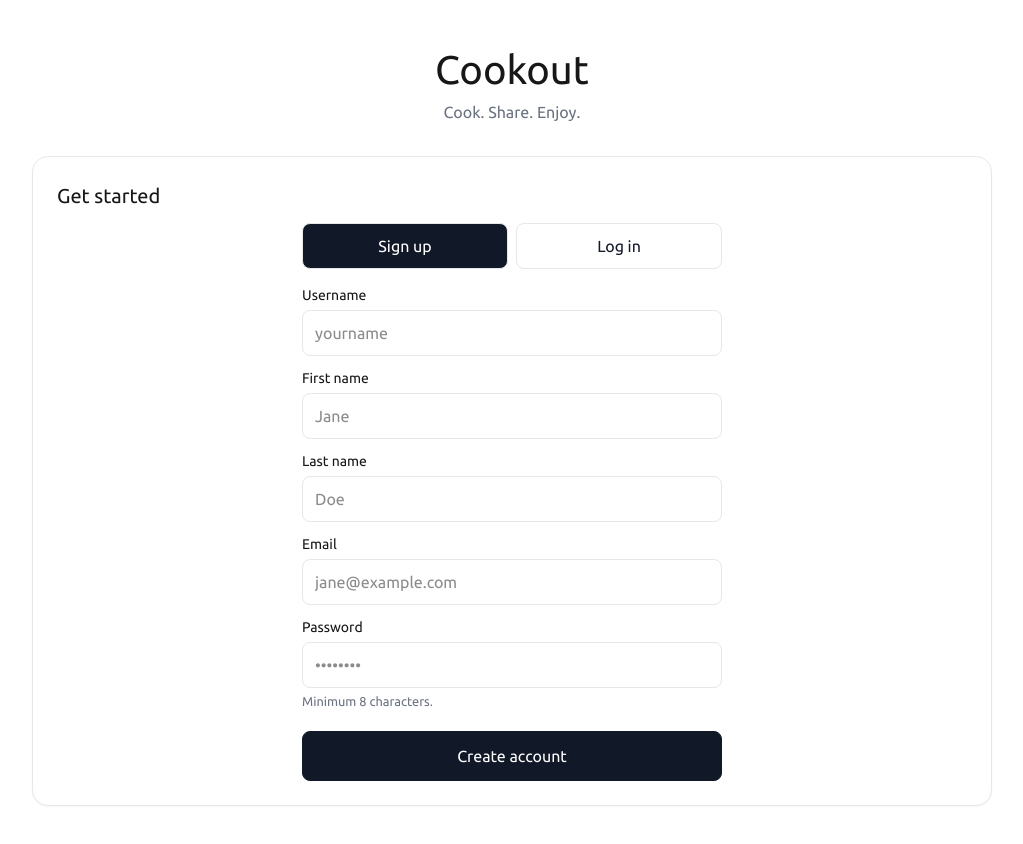
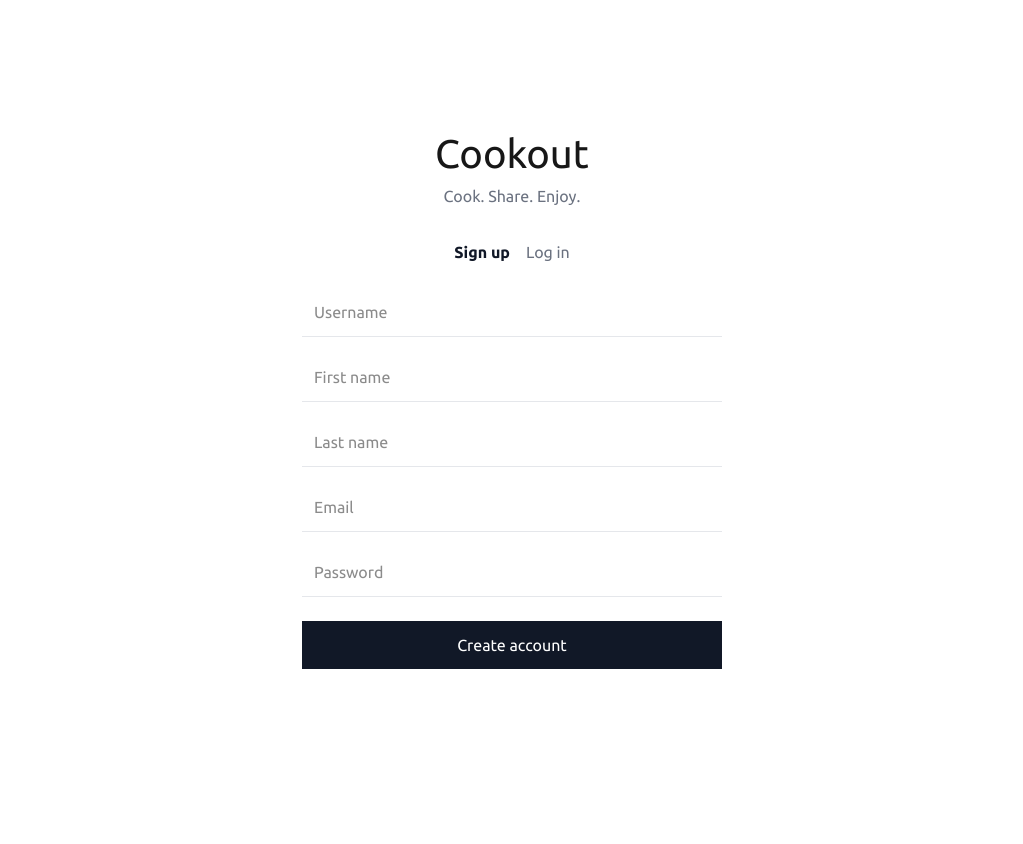
Before and after one commit to tyfriedman/cookout, a Next.js app: page / in a window 1280 px wide. Shown: the top 844 px of the page, without its empty margins (128-1151 px from the left). After the commit the page ends 800 px from the top, so only its background shows below. Built offline with nearby package versions, Linux system fonts and the light colour scheme.

Commit message:
Simplify login/register UI.

```diff
--- a/app/components/AuthForm.tsx
+++ b/app/components/AuthForm.tsx
@@ -56,19 +56,20 @@ export default function AuthForm() {
 
   return (
     <div style={{ maxWidth: 420, margin: '0 auto' }}>
-      <div style={{ display: 'flex', gap: 8, marginBottom: 16 }}>
+      <div style={{ display: 'flex', gap: 16, marginBottom: 24, justifyContent: 'center' }}>
         <button
           type="button"
           onClick={() => setMode('signup')}
           aria-pressed={mode === 'signup'}
           style={{
-            flex: 1,
-            padding: '10px 12px',
-            borderRadius: 8,
-            border: '1px solid #e5e7eb',
-            background: mode === 'signup' ? '#111827' : '#ffffff',
-            color: mode === 'signup' ? '#ffffff' : '#111827',
+            padding: 0,
+            border: 'none',
+            background: 'none',
+            color: mode === 'signup' ? '#111827' : '#6b7280',
             cursor: 'pointer',
+            fontSize: 16,
+            fontWeight: mode === 'signup' ? 600 : 400,
+            textDecoration: 'none',
           }}
         >
           Sign up
@@ -78,22 +79,21 @@ export default function AuthForm() {
           onClick={() => setMode('login')}
           aria-pressed={mode === 'login'}
           style={{
-            flex: 1,
-            padding: '10px 12px',
-            borderRadius: 8,
-            border: '1px solid #e5e7eb',
-            background: mode === 'login' ? '#111827' : '#ffffff',
-            color: mode === 'login' ? '#ffffff' : '#111827',
+            padding: 0,
+            border: 'none',
+            background: 'none',
+            color: mode === 'login' ? '#111827' : '#6b7280',
             cursor: 'pointer',
+            fontSize: 16,
+            fontWeight: mode === 'login' ? 600 : 400,
+            textDecoration: 'none',
           }}
         >
           Log in
         </button>
       </div>
 
-      <form onSubmit={onSubmit} style={{ display: 'grid', gap: 12 }}>
-        <div style={{ display: 'grid', gap: 4 }}>
-          <label htmlFor="username" style={{ fontSize: 14 }}>Username</label>
+      <form onSubmit={onSubmit} style={{ display: 'grid', gap: 16 }}>
         <input
           id="username"
           name="username"
@@ -104,38 +104,38 @@ export default function AuthForm() {
           maxLength={50}
           pattern="[A-Za-z0-9_\-]{2,25}"
           title="Use 2–25 characters: letters, numbers, underscores, or hyphens"
-            placeholder="yourname"
-            style={{ padding: '10px 12px', border: '1px solid #e5e7eb', borderRadius: 8 }}
+          placeholder="Username"
+          style={{ padding: '12px', border: 'none', borderBottom: '1px solid #e5e7eb', borderRadius: 0, background: 'transparent', fontSize: 16 }}
         />
-        </div>
 
         {mode === 'signup' && (
           <>
-            <div style={{ display: 'grid', gap: 4 }}>
-              <label htmlFor="firstname" style={{ fontSize: 14 }}>First name</label>
-              <input id="firstname" name="firstname" type="text" placeholder="Jane" style={{ padding: '10px 12px', border: '1px solid #e5e7eb', borderRadius: 8 }} />
-            </div>
-            <div style={{ display: 'grid', gap: 4 }}>
-              <label htmlFor="lastname" style={{ fontSize: 14 }}>Last name</label>
-              <input id="lastname" name="lastname" type="text" placeholder="Doe" style={{ padding: '10px 12px', border: '1px solid #e5e7eb', borderRadius: 8 }} />
-            </div>
-            <div style={{ display: 'grid', gap: 4 }}>
-              <label htmlFor="email" style={{ fontSize: 14 }}>Email</label>
+            <input
+              id="firstname"
+              name="firstname"
+              type="text"
+              placeholder="First name"
+              style={{ padding: '12px', border: 'none', borderBottom: '1px solid #e5e7eb', borderRadius: 0, background: 'transparent', fontSize: 16 }}
+            />
+            <input
+              id="lastname"
+              name="lastname"
+              type="text"
+              placeholder="Last name"
+              style={{ padding: '12px', border: 'none', borderBottom: '1px solid #e5e7eb', borderRadius: 0, background: 'transparent', fontSize: 16 }}
+            />
             <input
               id="email"
               name="email"
               type="email"
               autoComplete="email"
               required
-                placeholder="jane@example.com"
-                style={{ padding: '10px 12px', border: '1px solid #e5e7eb', borderRadius: 8 }}
+              placeholder="Email"
+              style={{ padding: '12px', border: 'none', borderBottom: '1px solid #e5e7eb', borderRadius: 0, background: 'transparent', fontSize: 16 }}
             />
-            </div>
           </>
         )}
 
-        <div style={{ display: 'grid', gap: 4 }}>
-          <label htmlFor="password" style={{ fontSize: 14 }}>Password</label>
         <input
           id="password"
           name="password"
@@ -143,11 +143,9 @@ export default function AuthForm() {
           autoComplete={mode === 'signup' ? 'new-password' : 'current-password'}
           required
           minLength={8}
-            placeholder="••••••••"
-            style={{ padding: '10px 12px', border: '1px solid #e5e7eb', borderRadius: 8 }}
+          placeholder="Password"
+          style={{ padding: '12px', border: 'none', borderBottom: '1px solid #e5e7eb', borderRadius: 0, background: 'transparent', fontSize: 16 }}
         />
-          <small style={{ color: '#6b7280' }}>Minimum 8 characters.</small>
-        </div>
 
         {error && <div role="alert" style={{ color: '#b91c1c', fontSize: 14 }}>{error}</div>}
         {success && <div role="status" style={{ color: '#065f46', fontSize: 14 }}>{success}</div>}
@@ -157,12 +155,13 @@ export default function AuthForm() {
           disabled={loading}
           style={{
             marginTop: 8,
-            padding: '12px 16px',
-            borderRadius: 8,
-            border: '1px solid #111827',
+            padding: '12px',
+            border: 'none',
             background: '#111827',
             color: '#ffffff',
             cursor: loading ? 'not-allowed' : 'pointer',
+            fontSize: 16,
+            borderRadius: 0,
           }}
         >
           {loading ? 'Please wait…' : mode === 'signup' ? 'Create account' : 'Log in'}
--- a/app/page.tsx
+++ b/app/page.tsx
@@ -11,22 +11,7 @@ export default function Page() {
           </p>
         </header>
 
-        <section style={{
-          display: 'grid',
-          gridTemplateColumns: '1fr',
-          gap: 24,
-        }}>
-          <div style={{
-            border: '1px solid #e5e7eb',
-            borderRadius: 16,
-            padding: 24,
-            background: '#ffffff',
-            boxShadow: '0 1px 2px rgba(0,0,0,0.04)'
-          }}>
-            <h2 style={{ fontSize: 20, marginTop: 0, marginBottom: 12 }}>Get started</h2>
-            <AuthForm />
-          </div>
-        </section>
+        <AuthForm />
       </div>
     </main>
   );
```
Lines whose indentation alone changed are shown as unchanged.
